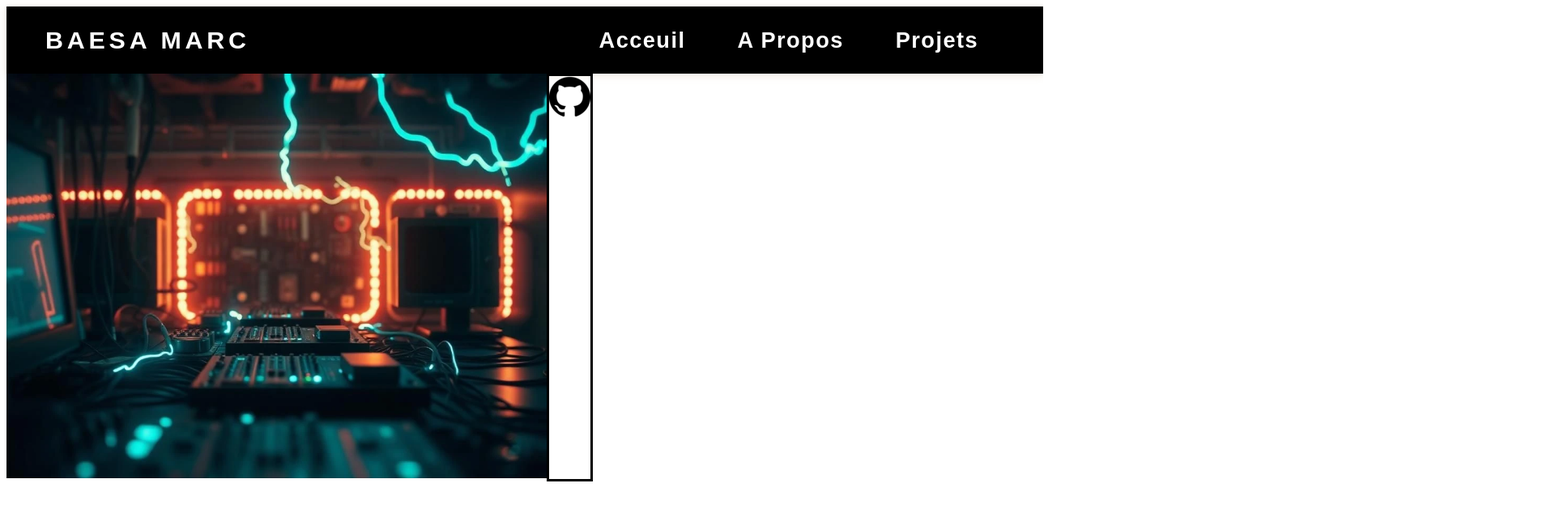
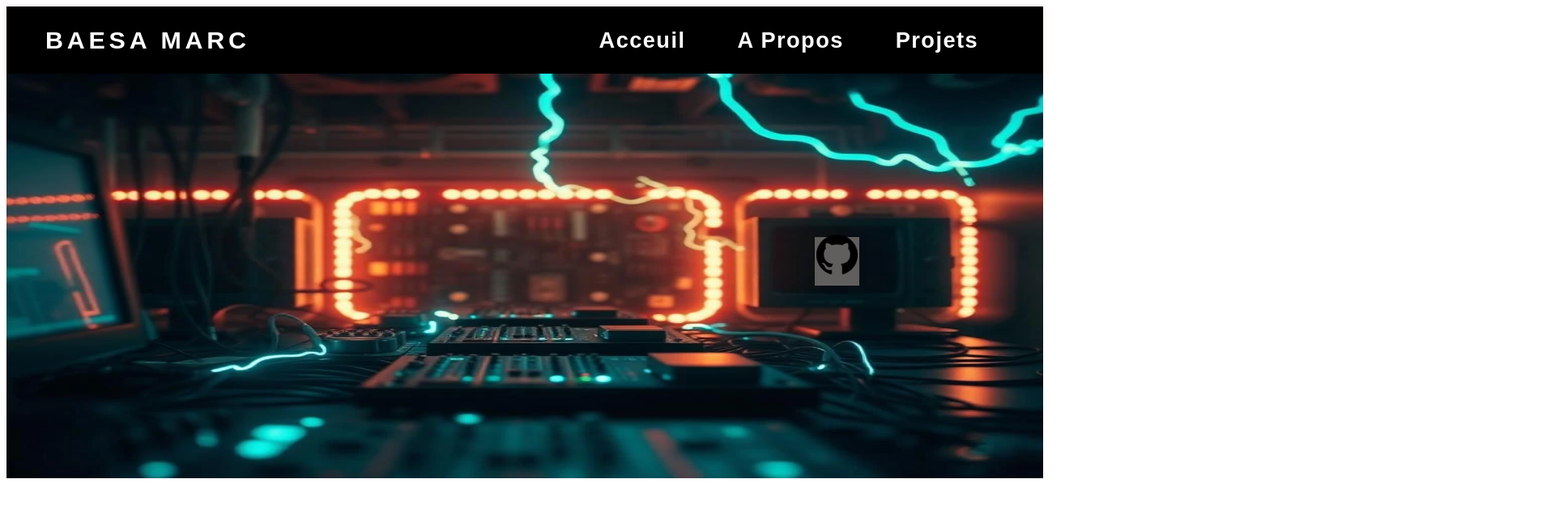
Before and after one commit to BaesaMarc/Portfolio, a plain HTML site: page contact/contact.html in a window 1280 px wide. Shown: the top 634 px of the page at 81% size, 1920 px wide, since content can reach past the window. Drawn offline with Linux system fonts and the light colour scheme.

Commit message:
position de l'img git

```diff
--- a/contact/contact.html
+++ b/contact/contact.html
@@ -31,6 +31,7 @@
 
         <div class="img-git">
             <a href="https://github.com/BaesaMarc" target="_blank">
+                <span></span>
                 <img src="/assets/image/git.webp">
             </a>
         </div>
--- a/sass/_contact.scss
+++ b/sass/_contact.scss
@@ -81,32 +81,36 @@ body {
 }
 
 .main-contact{
-display: flex;
-    // position:absolute;
-   z-index: 1000;
 
 
-.img-contact{
+   z-index: 1;
+   display:block;
 
-    // position: relative;
-    // z-index: 1;
-    background-position: center;
-    background-repeat: no-repeat;
+   .img-contact{
+
+    z-index: 2;
+
+   }
+
+   .img-git{
+
+    position: relative;
+    z-index: 3;
+    bottom: 50px;
+    left: calc(78%);
+    margin-top: calc(-20%);
+
+    a{
+        height: 70px;
+        padding: 2px;
+        background-color: #615f5d;
+        font-size: 50px;
+
+    }
+   }
 
 
 
-}
-
-.img-git{
-    // position:relative;
-
-
-    justify-content: center;
-
-    // margin-top: 20px;
-    border: 3px solid black;
-    // width: 5%;
-}
 
 }
 
```
Also changed, not shown: styles/main.css, 1 other file.
